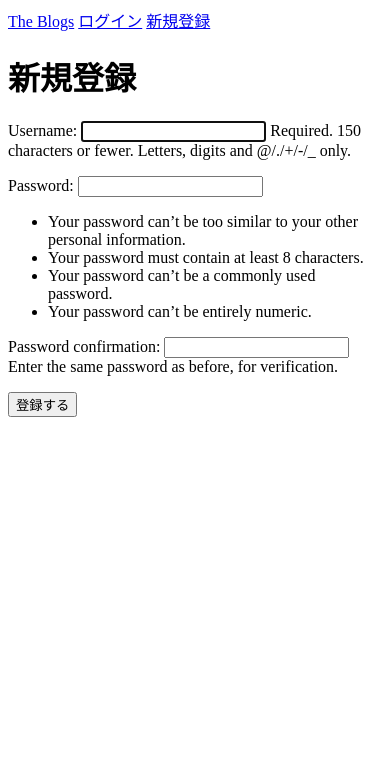
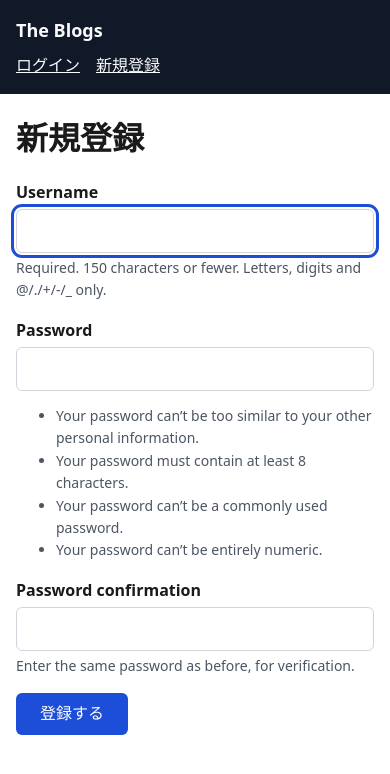
Before and after one commit to AizuAyari/example, a Django app: page /register/ in a window 390 px wide. Shown: the top 774 px of the page. Run offline with Django 5.2, Linux system fonts and the light colour scheme.

Commit message:
Apply semantic HTML, CSS, responsive design, and accessibility improvements
Adds a hand-authored stylesheet and restructures all templates with
semantic landmarks, labelled form fields, a mobile-first responsive
nav, and visible focus states. Archives the add-interface-improvements
openspec change and adds the interface-design spec.

```diff
--- /dev/null
+++ b/BlogProject/blog/static/blog/css/style.css
@@ -0,0 +1,200 @@
+/* Design tokens -------------------------------------------------- */
+:root {
+  --color-bg: #ffffff;
+  --color-text: #1a1a1a;
+  --color-muted: #4b5563;
+  --color-border: #d1d5db;
+  --color-accent: #1d4ed8;
+  --color-accent-hover: #1e3a8a;
+  --color-error: #b91c1c;
+  --color-error-bg: #fef2f2;
+  --color-header-bg: #111827;
+  --color-header-text: #f9fafb;
+
+  --space-1: 0.25rem;
+  --space-2: 0.5rem;
+  --space-3: 1rem;
+  --space-4: 1.5rem;
+  --space-5: 2.5rem;
+
+  --radius: 0.375rem;
+  --max-width: 48rem;
+}
+
+/* Reset ------------------------------------------------------------ */
+*,
+*::before,
+*::after {
+  box-sizing: border-box;
+}
+
+body {
+  margin: 0;
+  font-family: system-ui, -apple-system, "Segoe UI", "Hiragino Kaku Gothic ProN", sans-serif;
+  color: var(--color-text);
+  background: var(--color-bg);
+  line-height: 1.6;
+}
+
+h1, h2, h3 {
+  line-height: 1.25;
+  margin-top: 0;
+}
+
+a {
+  color: var(--color-accent);
+}
+
+/* Focus visibility (keyboard navigation) --------------------------- */
+a:focus-visible,
+button:focus-visible,
+input:focus-visible {
+  outline: 3px solid var(--color-accent);
+  outline-offset: 2px;
+}
+
+/* Header / Nav ------------------------------------------------------ */
+.site-header {
+  background: var(--color-header-bg);
+  color: var(--color-header-text);
+}
+
+.site-nav {
+  max-width: var(--max-width);
+  margin: 0 auto;
+  padding: var(--space-3);
+  display: flex;
+  flex-direction: column;
+  gap: var(--space-2);
+}
+
+.site-nav__brand {
+  color: var(--color-header-text);
+  font-weight: 700;
+  text-decoration: none;
+  font-size: 1.125rem;
+}
+
+.site-nav__links {
+  display: flex;
+  flex-wrap: wrap;
+  align-items: center;
+  gap: var(--space-3);
+}
+
+.site-nav__links a {
+  color: var(--color-header-text);
+}
+
+.site-nav__welcome {
+  color: var(--color-header-text);
+}
+
+@media (min-width: 640px) {
+  .site-nav {
+    flex-direction: row;
+    align-items: center;
+    justify-content: space-between;
+  }
+}
+
+/* Main content ------------------------------------------------------ */
+main {
+  max-width: var(--max-width);
+  margin: 0 auto;
+  padding: var(--space-4) var(--space-3);
+}
+
+/* Buttons ------------------------------------------------------------ */
+button,
+.button {
+  font: inherit;
+  background: var(--color-accent);
+  color: #ffffff;
+  border: none;
+  border-radius: var(--radius);
+  padding: var(--space-2) var(--space-4);
+  cursor: pointer;
+}
+
+button:hover,
+.button:hover {
+  background: var(--color-accent-hover);
+}
+
+.site-nav__logout-form button {
+  background: transparent;
+  color: var(--color-header-text);
+  border: 1px solid var(--color-header-text);
+  padding: var(--space-1) var(--space-3);
+}
+
+.site-nav__logout-form button:hover {
+  background: var(--color-header-text);
+  color: var(--color-header-bg);
+}
+
+/* Forms ---------------------------------------------------------------- */
+form {
+  max-width: 24rem;
+}
+
+.form-field {
+  margin-bottom: var(--space-3);
+}
+
+.form-field label {
+  display: block;
+  font-weight: 600;
+  margin-bottom: var(--space-1);
+}
+
+.form-field input {
+  width: 100%;
+  padding: var(--space-2);
+  border: 1px solid var(--color-border);
+  border-radius: var(--radius);
+  font: inherit;
+}
+
+.form-field .help-text {
+  color: var(--color-muted);
+  font-size: 0.875rem;
+  margin-top: var(--space-1);
+}
+
+.form-field .field-errors,
+.form-errors {
+  color: var(--color-error);
+  background: var(--color-error-bg);
+  border-radius: var(--radius);
+  padding: var(--space-2) var(--space-3);
+  font-size: 0.875rem;
+  margin-top: var(--space-1);
+}
+
+.form-errors {
+  margin-bottom: var(--space-3);
+}
+
+/* Article list / detail -------------------------------------------------- */
+.article-list {
+  list-style: none;
+  margin: 0;
+  padding: 0;
+  display: flex;
+  flex-direction: column;
+  gap: var(--space-2);
+}
+
+.article-list li {
+  padding: var(--space-3);
+  border: 1px solid var(--color-border);
+  border-radius: var(--radius);
+}
+
+.article-detail {
+  border: 1px solid var(--color-border);
+  border-radius: var(--radius);
+  padding: var(--space-4);
+}
--- a/BlogProject/blog/templates/blog/article_detail.html
+++ b/BlogProject/blog/templates/blog/article_detail.html
@@ -3,5 +3,8 @@
 {% block title %}記事詳細 - The Blogs{% endblock %}
 
 {% block content %}
-<p>記事ID: {{ article_id }} の詳細表示</p>
+<article class="article-detail">
+    <h1>記事詳細</h1>
+    <p>記事ID: {{ article_id }} の詳細表示</p>
+</article>
 {% endblock %}
--- a/BlogProject/blog/templates/blog/base.html
+++ b/BlogProject/blog/templates/blog/base.html
@@ -1,16 +1,20 @@
+{% load static %}
 <!DOCTYPE html>
 <html lang="ja">
 <head>
     <meta charset="UTF-8">
+    <meta name="viewport" content="width=device-width, initial-scale=1">
     <title>{% block title %}The Blogs{% endblock %}</title>
+    <link rel="stylesheet" href="{% static 'blog/css/style.css' %}">
 </head>
 <body>
-    <header>
-        <nav>
-            <a href="{% url 'home' %}">The Blogs</a>
+    <header class="site-header">
+        <nav class="site-nav" aria-label="メインナビゲーション">
+            <a class="site-nav__brand" href="{% url 'home' %}">The Blogs</a>
+            <div class="site-nav__links">
                 {% if user.is_authenticated %}
-                <span>ようこそ、{{ user.username }} さん</span>
-                <form method="post" action="{% url 'logout' %}" style="display:inline;">
+                    <span class="site-nav__welcome">ようこそ、{{ user.username }} さん</span>
+                    <form class="site-nav__logout-form" method="post" action="{% url 'logout' %}">
                         {% csrf_token %}
                         <button type="submit">ログアウト</button>
                     </form>
@@ -18,6 +22,7 @@
                     <a href="{% url 'login' %}">ログイン</a>
                     <a href="{% url 'register' %}">新規登録</a>
                 {% endif %}
+            </div>
         </nav>
     </header>
 
--- a/BlogProject/blog/templates/blog/home.html
+++ b/BlogProject/blog/templates/blog/home.html
@@ -3,5 +3,5 @@
 {% block title %}The Blogs{% endblock %}
 
 {% block content %}
-<p>The Blogs へようこそ！</p>
+<h1>The Blogs へようこそ！</h1>
 {% endblock %}
--- a/BlogProject/blog/templates/blog/register.html
+++ b/BlogProject/blog/templates/blog/register.html
@@ -4,9 +4,25 @@
 
 {% block content %}
 <h1>新規登録</h1>
-<form method="post">
+<form method="post" novalidate>
     {% csrf_token %}
-    {{ form.as_p }}
+    {% if form.non_field_errors %}
+        <div class="form-errors" role="alert">
+            {{ form.non_field_errors }}
+        </div>
+    {% endif %}
+    {% for field in form %}
+        <div class="form-field">
+            <label for="{{ field.id_for_label }}">{{ field.label }}</label>
+            {{ field }}
+            {% if field.help_text %}
+                <div class="help-text">{{ field.help_text }}</div>
+            {% endif %}
+            {% if field.errors %}
+                <div class="field-errors" role="alert">{{ field.errors }}</div>
+            {% endif %}
+        </div>
+    {% endfor %}
     <button type="submit">登録する</button>
 </form>
 {% endblock %}
```
Also changed, not shown: BlogProject/blog/templates/blog/article_list.html (+6 -3 lines), BlogProject/blog/templates/blog/login.html (+18 -2 lines), BlogProject/openspec/changes/archive/2026-07-16-add-interface-improvements/design.md (added, +35 -0 lines), BlogProject/openspec/changes/archive/2026-07-16-add-interface-improvements/proposal.md (added, +26 -0 lines), BlogProject/openspec/changes/archive/2026-07-16-add-interface-improvements/specs/interface-design/spec.md (added, +41 -0 lines), BlogProject/openspec/changes/archive/2026-07-16-add-interface-improvements/tasks.md (added, +32 -0 lines), BlogProject/openspec/specs/interface-design/spec.md (added, +45 -0 lines), BlogProject/openspec/changes/archive/2026-07-16-add-interface-improvements/.openspec.yaml (added). Lines whose indentation alone changed are shown as unchanged.
